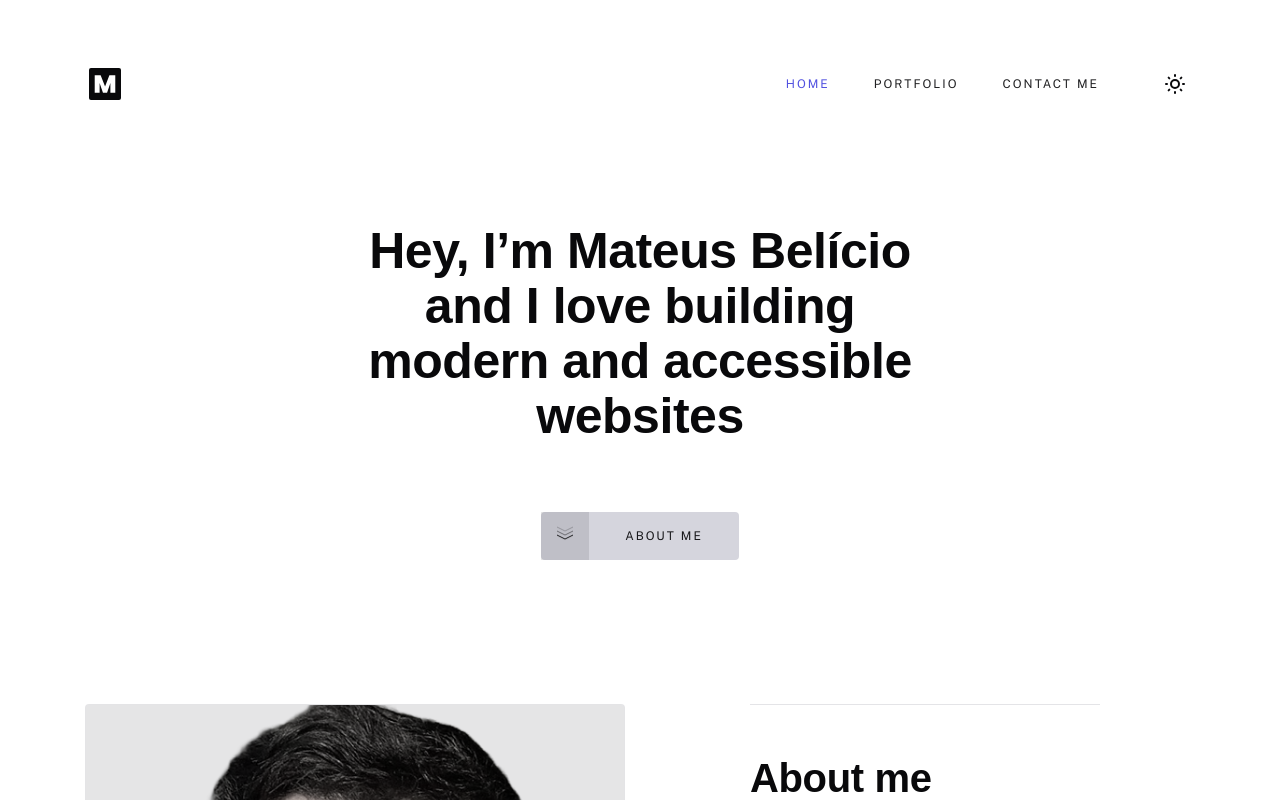
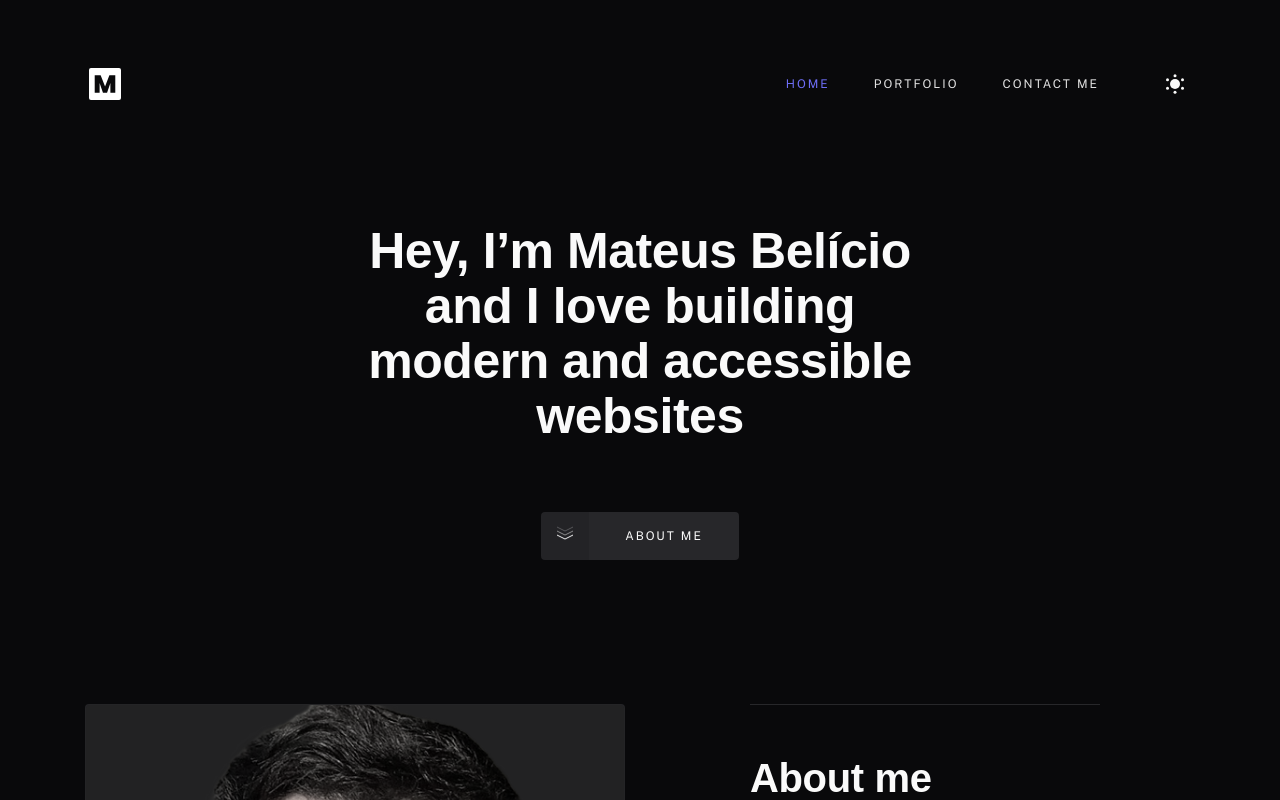
Before and after one commit to mateusbelicio/mateusbelicio.dev, a Next.js app: page / in a window 1280 px wide. Both pictures are taken after a click on the button 1175 px from the left and 84 px from the top of the page. Shown: the top 800 px of the page. Built offline with nearby package versions, Linux system fonts and the light colour scheme; a web font is replaced by a local one.

Commit message:
feat: change toggle theme animation

```diff
--- a/src/components/features/icons.tsx
+++ b/src/components/features/icons.tsx
@@ -11,8 +11,6 @@ import {
   Linkedin,
   Loader2,
   Menu,
-  Moon,
-  SunMedium,
   User2,
   X,
 } from 'lucide-react';
@@ -64,11 +62,9 @@ const IconsDefinitions = {
   loader: Loader2,
   logo: LogoIcon,
   menu: Menu,
-  moon: Moon,
   next: ChevronRight,
   previus: ChevronLeft,
   spinner: Loader2,
-  sun: SunMedium,
   user: User2,
   warning: AlertTriangle,
   work: Briefcase,
--- a/src/components/features/image-with-loader.tsx
+++ b/src/components/features/image-with-loader.tsx
@@ -24,7 +24,7 @@ function ImageWithLoader({ src, className, imageClassname, ...props }: ImageWith
     >
       <Image
         className={cn(
-          'object-cover transition-opacity duration-1000',
+          'object-cover transition-opacity duration-500',
           isInView ? 'opacity-100' : 'opacity-0',
           imageClassname
         )}
--- a/src/components/features/theme-switcher.tsx
+++ b/src/components/features/theme-switcher.tsx
@@ -1,79 +1,46 @@
 'use client';
 
-import { useEffect, useRef, useState } from 'react';
-import { m, useReducedMotion, Variants } from 'framer-motion';
-import { useTheme } from 'next-themes';
+import { domAnimation, LazyMotion, Variants } from 'framer-motion';
 
 import { animationTemplate } from '@/lib/utils';
-import { useElementPosition } from '@/hooks/useElementPosition';
-import { useMounted } from '@/hooks/useMounted';
+import useThemeSwitcher from '@/hooks/useThemeSwitcher';
 
 import { Button } from '../ui/button';
 import { Icons } from './icons';
 
-const EXPAND_FULL: Variants = {
-  initial: (position) => ({
-    opacity: 1,
-    clipPath: `circle(0% at
-      ${position.x + position.width / 2}px
-      ${position.y + position.height / 2}px)
-    `,
-  }),
-  enter: (position) => ({
-    opacity: 1,
-    clipPath: `circle(150% at
-      ${position.x + position.width / 2}px
-      ${position.y + position.height / 2}px)
-    `,
-    transitionEnd: { opacity: 0 },
+const TOGGLE_MODE: Variants = {
+  initial: { scale: 0.6, rotate: 90 },
+  enter: {
+    scale: 1,
+    rotate: 0,
     transition: {
-      duration: 1,
-      ease: [0.32, 0, 0.67, 0],
+      type: 'spring',
+      stiffness: 200,
+      damping: 10,
     },
-  }),
+  },
 };
 
 export function ThemeSwitcher() {
-  const [isAnimationEnabled, setIsAnimationEnabled] = useState(false);
-  const buttonRef = useRef<HTMLButtonElement>(null);
-  const buttonPosition = useElementPosition(buttonRef);
-  const mounted = useMounted();
+  const { theme, buttonRef, isMounted, handlers, ThemeIcon } = useThemeSwitcher();
 
-  const { theme, setTheme, resolvedTheme } = useTheme();
-  const shouldReduceMotion = useReducedMotion();
-
-  useEffect(() => {
-    if (mounted && resolvedTheme) setTheme(resolvedTheme);
-  }, [mounted]);
-
-  const toggleTheme = () => (theme === 'dark' ? setTheme('light') : setTheme('dark'));
-  const runAnimation = () => setIsAnimationEnabled(true);
-  const completeAnimation = () => {
-    toggleTheme();
-    setIsAnimationEnabled(false);
-  };
-
-  if (!mounted) return <ButtonFallback />;
+  if (!isMounted) return <ButtonFallback />;
 
   return (
+    <LazyMotion features={domAnimation}>
       <Button
         ref={buttonRef}
-      onClick={shouldReduceMotion ? toggleTheme : runAnimation}
+        onClick={handlers.toggleTheme}
+        onMouseDown={handlers.mouseHold}
+        onMouseLeave={handlers.mouseLeave}
         variant="ghost"
         size="icon"
         className="relative"
         aria-label={`Change theme to ${theme === 'dark' ? 'light' : 'dark'} mode`}
       >
-      <Icons name={theme === 'dark' ? 'moon' : 'sun'} />
-      {isAnimationEnabled ? (
-        <m.span
-          key="theme"
-          {...animationTemplate(EXPAND_FULL, buttonPosition)}
-          onAnimationComplete={completeAnimation}
-          className="pointer-events-none fixed inset-0 z-50 bg-secondary-opposite transition-opacity duration-1000"
-        />
-      ) : null}
+        <ThemeIcon {...animationTemplate(TOGGLE_MODE)} />
       </Button>
+    </LazyMotion>
   );
 }
 
--- a/src/components/providers/theme.tsx
+++ b/src/components/providers/theme.tsx
@@ -3,12 +3,7 @@ import { ThemeProviderProps } from 'next-themes/dist/types';
 
 function ThemeProvider({ children, ...props }: ThemeProviderProps) {
   return (
-    <NextThemeProvider
-      disableTransitionOnChange={true}
-      attribute="data-theme"
-      enableSystem
-      {...props}
-    >
+    <NextThemeProvider attribute="data-theme" enableSystem {...props}>
       {children}
     </NextThemeProvider>
   );
--- /dev/null
+++ b/src/hooks/useThemeSwitcher.tsx
@@ -0,0 +1,61 @@
+import { useEffect } from 'react';
+import { m, useAnimate, type SVGMotionProps } from 'framer-motion';
+import { useTheme } from 'next-themes';
+
+import { useMounted } from './useMounted';
+
+export default function useThemeSwitcher() {
+  const mounted = useMounted();
+  const { theme, setTheme, resolvedTheme } = useTheme();
+  const [buttonRef, animate] = useAnimate();
+  const ThemeIcon = theme === 'dark' ? Moon : Sun;
+
+  useEffect(() => {
+    if (mounted && resolvedTheme) setTheme(resolvedTheme);
+  }, [mounted]);
+
+  const handlers = {
+    toggleTheme: () => (theme === 'dark' ? setTheme('light') : setTheme('dark')),
+    mouseHold: () => animate('svg', { scale: 0.95, rotate: 15 }),
+    mouseLeave: () => animate('svg', { scale: 1, rotate: 0 }),
+  };
+
+  return { theme, isMounted: mounted, ThemeIcon, buttonRef, handlers };
+}
+
+// ========================================
+// CUSTOM ANIMATED ICONS COMPONENTS
+
+function Sun(props: SVGMotionProps<SVGSVGElement>) {
+  return (
+    <m.svg xmlns="http://www.w3.org/2000/svg" width="20" height="20" viewBox="0 0 50 50" {...props}>
+      <path
+        d="M 43.81 29.354 C 43.688 28.958 43.413 28.626 43.046 28.432 C 42.679 28.238 42.251 28.198 41.854 28.321 C 36.161 29.886 30.067 28.272 25.894 24.096 C 21.722 19.92 20.113 13.824 21.683 8.133 C 21.848 7.582 21.697 6.985 21.29 6.578 C 20.884 6.172 20.287 6.022 19.736 6.187 C 10.659 8.728 4.691 17.389 5.55 26.776 C 6.408 36.163 13.847 43.598 23.235 44.451 C 32.622 45.304 41.28 39.332 43.816 30.253 C 43.902 29.96 43.9 29.647 43.81 29.354 Z"
+        fill="currentColor"
+      />
+    </m.svg>
+  );
+}
+
+function Moon(props: SVGMotionProps<SVGSVGElement>) {
+  return (
+    <m.svg
+      width="20"
+      height="20"
+      viewBox="0 0 24 24"
+      fill="none"
+      xmlns="http://www.w3.org/2000/svg"
+      {...props}
+    >
+      <circle cx="12" cy="12" r="6" fill="currentColor" />
+      <g fill="currentColor">
+        <circle cx="3" cy="7" r="1.8" />
+        <circle cx="3" cy="17" r="1.8" />
+        <circle cx="12" cy="22" r="1.8" />
+        <circle cx="21" cy="17" r="1.8" />
+        <circle cx="21" cy="7" r="1.8" />
+        <circle cx="12" cy="2" r="1.8" />
+      </g>
+    </m.svg>
+  );
+}
```
Lines whose indentation alone changed are shown as unchanged.
